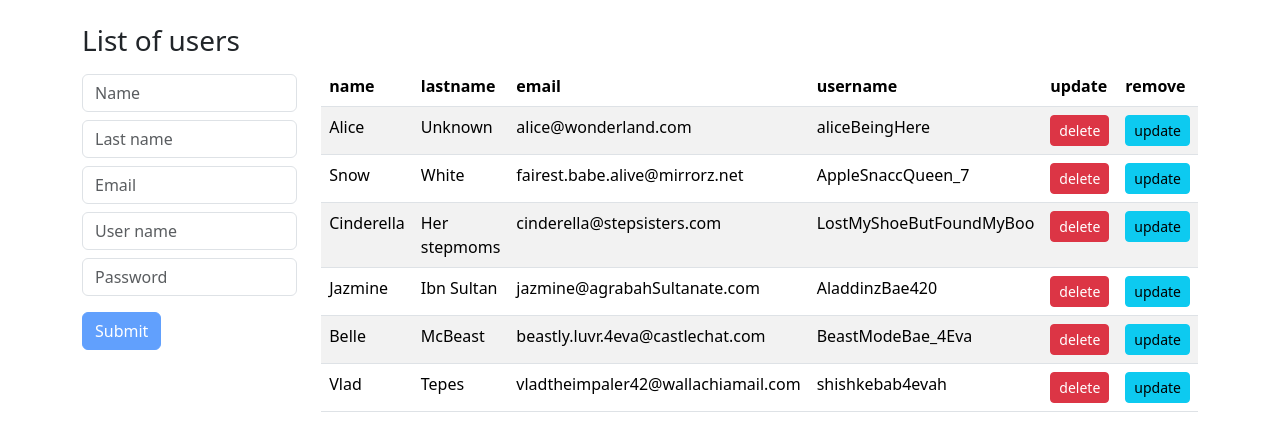
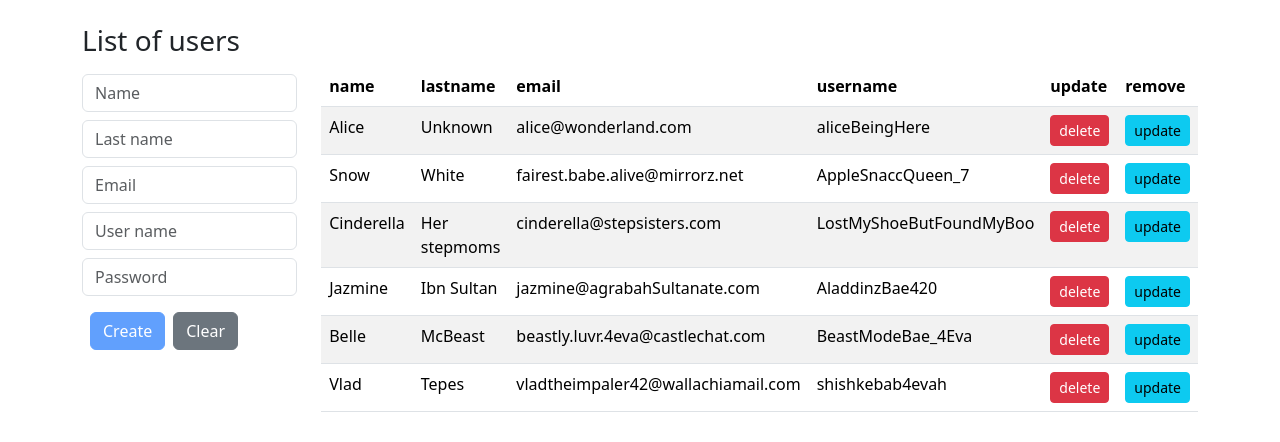
Before and after one commit to SerBro42/5-user-app, an Angular app: page / in a window 1280 px wide. Shown: the top 442 px of the page. Built offline with nearby package versions, Linux system fonts and the light colour scheme.

Commit message:
User Update fully functional

```diff
--- a/src/app/components/form-user/form-user.html
+++ b/src/app/components/form-user/form-user.html
@@ -109,9 +109,16 @@
   <div>
     <button
     type="submit"
-    class="btn btn-primary my-2"
+    class="btn btn-primary m-2"
     [disabled]="userForm.invalid">
-      Submit
+      {{(user.id > 0)? 'Update': 'Create'}}
+    </button>
+
+    <button
+    type="submit"
+    class="btn btn-secondary my-2"
+    (click)="onClear(userForm)">
+      Clear
     </button>
   </div>
 
--- a/src/app/components/form-user/form-user.ts
+++ b/src/app/components/form-user/form-user.ts
@@ -29,4 +29,10 @@ export class FormUserComponent {
     userForm.reset();
     userForm.resetForm();
   }
+
+  onClear(userForm: NgForm): void {
+    this.user = new User();
+    userForm.reset();
+    userForm.resetForm();
+  }
 }
--- a/src/app/components/user-app.ts
+++ b/src/app/components/user-app.ts
@@ -9,7 +9,7 @@ import { FormUserComponent } from './form-user/form-user';
   imports: [UserComponent, FormUserComponent],
   templateUrl: './user-app.html'
 })
-export class UserAppComponent implements OnInit{
+export class UserAppComponent implements OnInit {
   title: string = 'List of users';
 
   users: User[] = [];
@@ -23,12 +23,19 @@ export class UserAppComponent implements OnInit{
   }
 
   ngOnInit(): void {
-    this.service.findAll().subscribe( users => this.users = users );
+    this.service.findAll().subscribe(users => this.users = users);
   }
 
   //We add to the existing users array the new user that we pass in
   addUser(user: User) {
-    this.users = [... this.users, {... user, id: new Date().getTime() }];
+    if (user.id > 0) {
+      //map() creates a new instance of an existing array, but modified.
+      this.users = this.users.map(u => (u.id == user.id) ? { ...user } : u);
+    } else {
+      this.users = [... this.users, { ...user, id: new Date().getTime() }];
+    }
+    //Wheter we create or update a User, we must clear our local instance of selectedUser
+    this.selectedUser = new User();
   }
 
   removeUser(id: number): void {
@@ -36,6 +43,6 @@ export class UserAppComponent implements OnInit{
   }
 
   setSelectedUser(userRow: User): void {
-    this.selectedUser = {... userRow};
+    this.selectedUser = { ...userRow };
   }
 }
```
